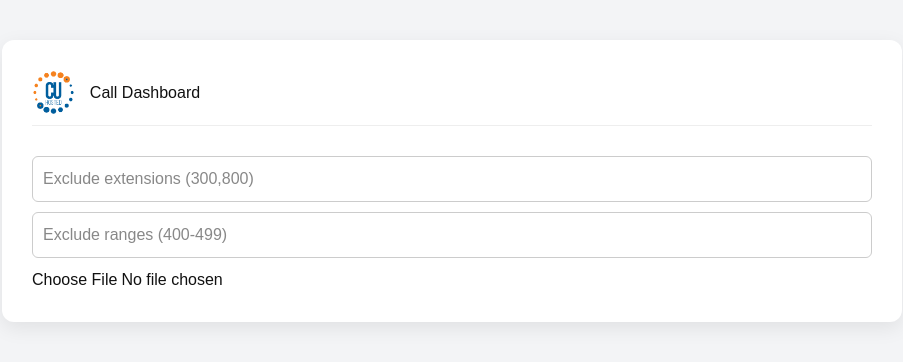
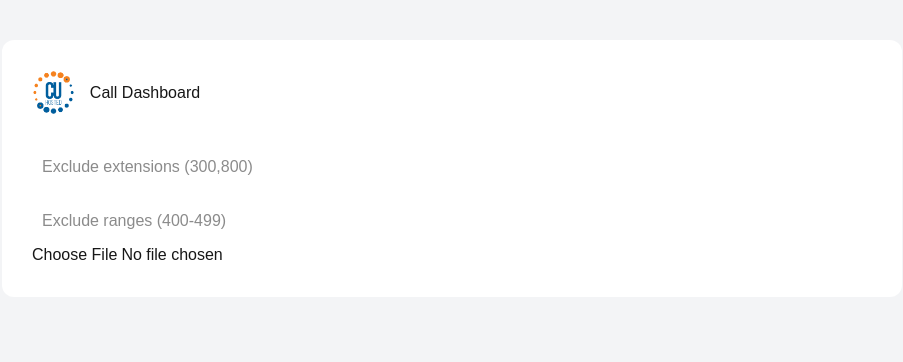
Before and after one commit to sjones-cuhosted/call-dashboard, a Next.js app: page / in a window 1280 px wide. Shown: the top 362 px of the page, without its empty margins (188-1091 px from the left). Built offline with nearby package versions, Linux system fonts and the light colour scheme.

Commit message:
Update page.tsx

```diff
--- a/app/page.tsx
+++ b/app/page.tsx
@@ -10,6 +10,9 @@ export default function Home() {
   const [detailData, setDetailData] = useState<any[]>([]);
   const [excluded, setExcluded] = useState("");
   const [ranges, setRanges] = useState("");
+
+  const [voicemails, setVoicemails] = useState(0);
+  const [callbacks, setCallbacks] = useState(0);
 
   function parseFilters() {
     const excludedList = excluded.split(",").map(x => x.trim()).filter(Boolean).map(Number);
@@ -45,19 +48,39 @@ export default function Home() {
     let summary: any = {};
     let detail: any[] = [];
 
+    let vmCount = 0;
+    let callMap: any = {};
+    let callbackCount = 0;
+
     parsed.forEach((row: any) => {
       const ext = row["To User"]?.toString().trim();
+      const disposition = row["Disposition"] || "";
+      const caller = row["From"] || "";
 
       if (ext && !isExcluded(ext, excludedList, rangeList)) {
         const date = row["Call Date"];
 
+        // Summary
         if (!summary[date]) summary[date] = { total: 0 };
         summary[date].total++;
 
+        // Detail
         detail.push({
           Date: date,
           Extension: ext
         });
+
+        // Voicemail
+        if (disposition.toLowerCase().includes("vmail")) {
+          vmCount++;
+        }
+
+        // Callback tracking
+        if (!callMap[caller]) {
+          callMap[caller] = 1;
+        } else {
+          callbackCount++;
+        }
       }
     });
 
@@ -72,6 +95,8 @@ export default function Home() {
 
     setSummaryData(formattedSummary);
     setDetailData(detail);
+    setVoicemails(vmCount);
+    setCallbacks(callbackCount);
   }
 
   function downloadExcel() {
@@ -92,48 +117,41 @@ export default function Home() {
     <div style={outer}>
       <div style={card}>
 
-        {/* HEADER */}
         <div style={header}>
           <img src="/logo.png" style={logo} />
-          <h1 style={{ margin: 0, color: "#111" }}>Call Dashboard</h1>
+          <h1>Call Dashboard</h1>
         </div>
 
-        {/* SUMMARY */}
+        {/* 🔥 STATS CARDS */}
         {summaryData.length > 0 && (
-          <div style={summaryBox}>
-            Total Calls: <strong>{totalCalls}</strong>
+          <div style={statsRow}>
+            <div style={statCard}>
+              <h3>Total</h3>
+              <p>{totalCalls}</p>
+            </div>
+            <div style={statCard}>
+              <h3>Voicemail</h3>
+              <p>{voicemails}</p>
+            </div>
+            <div style={statCard}>
+              <h3>Callbacks</h3>
+              <p>{callbacks}</p>
+            </div>
           </div>
         )}
 
-        {/* INPUTS */}
         <div style={{ marginTop: 20 }}>
-          <input
-            placeholder="Exclude extensions (300,800)"
-            onChange={e => setExcluded(e.target.value)}
-            style={input}
-          />
-
-          <input
-            placeholder="Exclude ranges (400-499)"
-            onChange={e => setRanges(e.target.value)}
-            style={input}
-          />
-
-          <input
-            type="file"
-            onChange={e => handleFile(e.target.files?.[0] as File)}
-            style={{ marginTop: 10, color: "#111" }}
-          />
+          <input placeholder="Exclude extensions (300,800)" onChange={e => setExcluded(e.target.value)} style={input} />
+          <input placeholder="Exclude ranges (400-499)" onChange={e => setRanges(e.target.value)} style={input} />
+          <input type="file" onChange={e => handleFile(e.target.files?.[0] as File)} />
         </div>
 
-        {/* DOWNLOAD */}
         {summaryData.length > 0 && (
           <button onClick={downloadExcel} style={button}>
             Download Excel
           </button>
         )}
 
-        {/* TABLE */}
         {summaryData.length > 0 && (
           <table style={table}>
             <thead>
@@ -160,80 +178,25 @@ export default function Home() {
   );
 }
 
-/* 🎨 STYLES */
+/* STYLES */
 
-const outer = {
-  backgroundColor: "#f3f4f6",
-  minHeight: "100vh",
-  padding: 40,
-  color: "#111",
+const outer = { backgroundColor: "#f3f4f6", minHeight: "100vh", padding: 40 };
+const card = { maxWidth: 900, margin: "auto", background: "white", padding: 30, borderRadius: 12 };
+const header = { display: "flex", alignItems: "center", gap: 15 };
+const logo = { height: 45 };
+
+const statsRow = { display: "flex", gap: 15, marginTop: 20 };
+const statCard = {
+  flex: 1,
+  background: "#f9fafb",
+  padding: 15,
+  borderRadius: 8,
+  textAlign: "center" as const
 };
 
-const card = {
-  maxWidth: 900,
-  margin: "auto",
-  background: "white",
-  padding: 30,
-  borderRadius: 12,
-  boxShadow: "0 6px 20px rgba(0,0,0,0.08)",
-};
+const input = { width: "100%", padding: 10, marginTop: 10 };
+const button = { marginTop: 15, padding: 10 };
 
-const header = {
-  display: "flex",
-  alignItems: "center",
-  gap: 15,
-  borderBottom: "1px solid #eee",
-  paddingBottom: 10,
-};
-
-const logo = {
-  height: 45,
-};
-
-const summaryBox = {
-  marginTop: 20,
-  padding: 15,
-  background: "#f9fafb",
-  border: "1px solid #e5e7eb",
-  borderRadius: 8,
-  color: "#111",
-};
-
-const input = {
-  width: "100%",
-  padding: 10,
-  marginTop: 10,
-  borderRadius: 6,
-  border: "1px solid #ccc",
-  color: "#111", // 🔥 FIX
-  backgroundColor: "#fff",
-};
-
-const button = {
-  marginTop: 15,
-  padding: "10px 15px",
-  background: "#2563eb",
-  color: "white",
-  border: "none",
-  borderRadius: 6,
-  cursor: "pointer",
-};
-
-const table = {
-  width: "100%",
-  marginTop: 20,
-  borderCollapse: "collapse" as const,
-};
-
-const th = {
-  borderBottom: "2px solid #ddd",
-  padding: 10,
-  textAlign: "left" as const,
-  color: "#111",
-};
-
-const td = {
-  borderBottom: "1px solid #eee",
-  padding: 10,
-  color: "#111",
-};
+const table = { width: "100%", marginTop: 20 };
+const th = { textAlign: "left" as const };
+const td = {};
```
